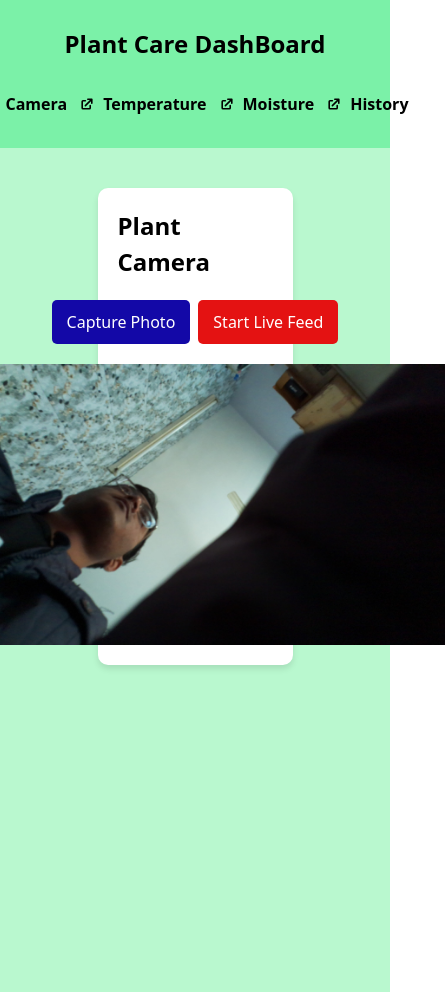
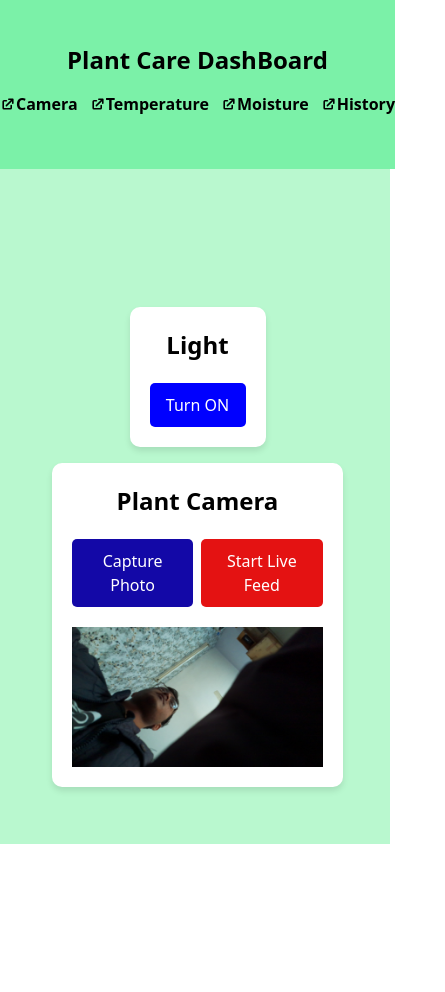
Before and after one commit to kartik912/plant-health, a React (Vite) app in the folder frontend/: page / in a window 390 px wide. Shown: the whole page, 445 px wide, since content can reach past the window. After the commit the page ends 844 px from the top, so only its background shows below. Built offline with nearby package versions, Linux system fonts and the light colour scheme.

Commit message:
added light control on the camera page

```diff
--- a/frontend/package.json
+++ b/frontend/package.json
@@ -1,4 +1,4 @@
-{
+  {
   "name": "frontend",
   "private": true,
   "version": "0.0.0",
--- a/frontend/src/App.jsx
+++ b/frontend/src/App.jsx
@@ -53,13 +53,9 @@ const SensorDashboard = () => {
 
   return (
     <>
+    <div className="grid md:grid-rows-1 md:grid-cols-[max-content_1fr] w-[100vw] h-[100vh] bg-green-200">
       <NavBar/>
-    <div className="sensor-dashboard pt-6 bg-green-200 h-[100vh]">
-      {/* <h1 className="text-center font-bold text-4xl">Plant Care Dashboard</h1>
-      <button onClick={downloadPDF} className="button download-button ">
-        Download PDF
-      </button> */}
-      {/* <div id="dashboard-content" className="dashboard-grid"> */}
+      <div className="flex items-center justify-center md:w-[100%]">
         <Routes>
           <Route path="/" element={<PlantCamera/>}/>
           <Route path="/history" element={<History/>}/>
@@ -67,10 +63,7 @@ const SensorDashboard = () => {
           <Route path="/moist" element={<MoistureSensor/>}/>
           <Route path="/temp" element={<Temperature/>}/>
         </Routes>
-
-
-
-      {/* </div> */}
+      </div>
     </div>
     </>
   );
--- a/frontend/src/SensorDashboard.css
+++ b/frontend/src/SensorDashboard.css
@@ -54,8 +54,8 @@
 }
 
 .status-indicator {
-  width: 100px;
-  height: 100px;
+  width: 80px;
+  height: 80px;
   border-radius: 50%;
   display: flex;
   justify-content: center;
--- a/frontend/src/components/LightControl.jsx
+++ b/frontend/src/components/LightControl.jsx
@@ -64,16 +64,16 @@ const LightControl = () => {
   return (
     <>
       {/* Light Control Panel */}
-      <div className="panel">
-        <h2 className="panel-title">Light Control</h2>
-        <div className="panel-content">
-          <div className={`status-indicator ${lightStatus.toLowerCase()}`}>
+      <div className="panel text-center">
+        <h2 className="panel-title">Light</h2>
+        <div className="panel-content items-center">
+          {/* <div className={`status-indicator ${lightStatus.toLowerCase()}`}>
             {lightStatus}
-          </div>
-          <button onClick={toggleLight} className="button toggle-button">
+          </div> */}
+          <button onClick={toggleLight} className="button toggle-button w-[6rem]">
             {lightStatus === "ON" ? "Turn OFF" : "Turn ON"}
           </button>
-          <div className="history">
+          {/* <div className="history">
             <div className="history-header">
               <h3>Light History</h3>
               <button
@@ -94,7 +94,7 @@ const LightControl = () => {
                 <li>No light history available.</li>
               )}
             </ul>
-          </div>
+          </div> */}
         </div>
       </div>
     </>
--- a/frontend/src/components/NavBar.jsx
+++ b/frontend/src/components/NavBar.jsx
@@ -2,17 +2,17 @@ import React from 'react'
 import { Link } from 'react-router-dom'
 import { HiExternalLink } from "react-icons/hi";
 const NavBar = () => {
-  let toggle = false;
+
   return (
-    <div className='flex flex-col items-center bg-green-300 md:fixed  md:w-[25vw] md:h-full md:rounded-xl'>
-        <div className="left">
+    <div className='flex flex-col items-center bg-green-300 w-[100%] h-[20vh] md:h-full md:rounded-xl'>
+        <div className="left text-center p-4">
             <h1 className='mt-7 text-2xl md:text-3xl font-bold'>Plant Care DashBoard</h1>
         </div>
-        <div className="right mt-8 mb-4 gap-3 flex md:flex-col text-center md:text-xl">
-            <Link to="/" className='font-semibold mb-4 flex items-center gap-2'><HiExternalLink /> Camera</Link>
-            <Link to="/temp" className='font-semibold mb-4 flex items-center gap-2'><HiExternalLink /> Temperature</Link>
-            <Link to="/moist" className='font-semibold mb-4 flex items-center gap-2'><HiExternalLink /> Moisture</Link>
-            <Link to="/history" className='font-semibold mb-4 flex items-center gap-2'><HiExternalLink /> History</Link>
+        <div className="right md:mt-5 gap-3 flex md:flex-col text-center md:text-xl">
+            <Link to="/" className='font-semibold mb-4 flex items-center md:gap-2'><HiExternalLink /> Camera</Link>
+            <Link to="/temp" className='font-semibold mb-4 flex items-center md:gap-2'><HiExternalLink /> Temperature</Link>
+            <Link to="/moist" className='font-semibold mb-4 flex items-center md:gap-2'><HiExternalLink /> Moisture</Link>
+            <Link to="/history" className='font-semibold mb-4 flex items-center md:gap-2'><HiExternalLink /> History</Link>
         </div>
     </div>
   )
--- a/frontend/src/components/PlantCamera.jsx
+++ b/frontend/src/components/PlantCamera.jsx
@@ -1,6 +1,7 @@
 import React, { useEffect, useState } from "react";
 import img1 from "/src/photo_20250124_072811.jpg";
 import io from 'socket.io-client/dist/socket.io.js';
+import LightControl from "./LightControl";
 
 const PlantCamera = () => {
   const [isCapturing, setIsCapturing] = useState(false);
@@ -68,9 +69,9 @@ const PlantCamera = () => {
 
 
   return (
-    <div className="flex items-center justify-center m-4">
+    <div className="flex items-center justify-center flex-col-reverse md:flex-row gap-4 m-4">
       {/* Photo and live stream panel */}
-      <div className="panel w-[50vw] flex items-center flex-col">
+      <div className="panel w-[80%] overflow-hidden  flex items-center flex-col">
         <h2 className="panel-title">Plant Camera</h2>
         <div className="panel-content">
           <div className="camera-controls flex justify-center gap-2">
@@ -98,14 +99,14 @@ const PlantCamera = () => {
             </button>
           </div>
 
-          {/* {capturedPhoto && ( */}
           {!capturedPhoto && (
             <div className="photo-display">
               <img
                 // src={capturedPhoto}
                 src={img1}
                 alt="Captured Plant"
-                style={{ maxWidth: "500px", height: "auto" }}
+                // style={{ maxWidth: "500px", height: "auto" }}
+                className="md:max-w-[600px]"
               />
             </div>
           )}
@@ -117,7 +118,8 @@ const PlantCamera = () => {
                 // src={liveStreamImage}
                 src={img1}
                 alt="Live Plant Feed"
-                style={{ maxWidth: "60rem", height: "auto" }}
+                // style={{ maxWidth: "60rem", height: "auto" }}
+                className="w-[80%] max-w-[60rem] "
               />
               <button
               onClick={toggleLiveStream}
@@ -127,6 +129,7 @@ const PlantCamera = () => {
           )}
         </div>
       </div>
+      <LightControl/>
     </div>
   );
 };
```
Lines whose indentation alone changed are shown as unchanged.
